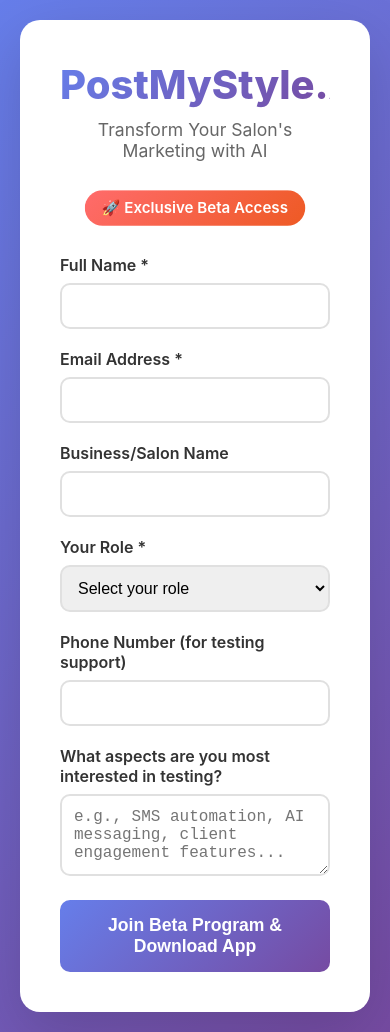
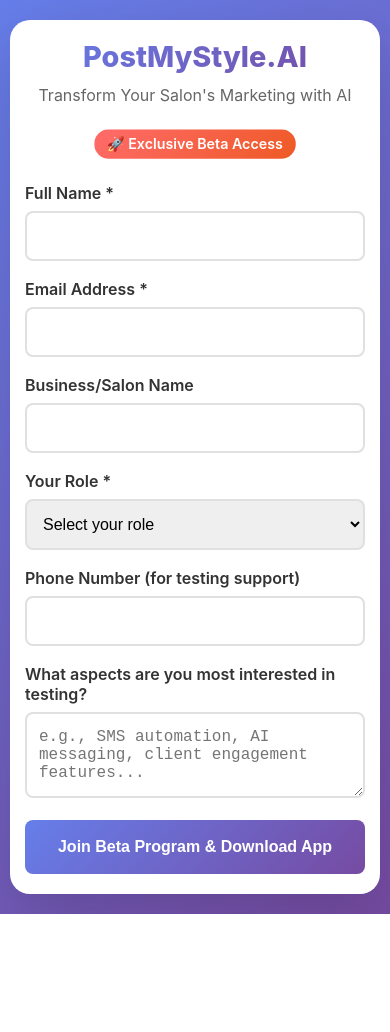
Before and after one commit to cyberlegacydefense/postmystyle-claude-api, a website: page beta-download.html in a window 390 px wide. After the commit the page ends 914 px from the top, so only its background shows below. Drawn offline with Linux system fonts and the light colour scheme.

Commit message:
New beta signup optimized for mobile devise and browser

```diff
--- a/beta-download.html
+++ b/beta-download.html
@@ -2,13 +2,14 @@
 <html lang="en">
 <head>
     <meta charset="UTF-8">
-    <meta name="viewport" content="width=device-width, initial-scale=1.0">
+    <meta name="viewport" content="width=device-width, initial-scale=1.0, user-scalable=no">
     <title>PostMyStyle.AI - Beta Testing Program</title>
     <style>
         * {
             margin: 0;
             padding: 0;
             box-sizing: border-box;
+            -webkit-tap-highlight-color: transparent;
         }
 
         body {
@@ -19,6 +20,8 @@
             align-items: center;
             justify-content: center;
             padding: 20px;
+            -webkit-text-size-adjust: 100%;
+            -ms-text-size-adjust: 100%;
         }
 
         .container {
@@ -94,13 +97,26 @@
             background: linear-gradient(135deg, #667eea, #764ba2);
             color: white;
             border: none;
-            padding: 15px 30px;
-            border-radius: 10px;
-            font-size: 1.1rem;
+            padding: 18px 24px;
+            border-radius: 12px;
+            font-size: 1rem;
             font-weight: 600;
             cursor: pointer;
             width: 100%;
             transition: transform 0.2s ease;
+            line-height: 1.4;
+            text-align: center;
+            display: flex;
+            align-items: center;
+            justify-content: center;
+            gap: 8px;
+            min-height: 56px;
+            text-decoration: none;
+            user-select: none;
+            -webkit-user-select: none;
+            -moz-user-select: none;
+            -ms-user-select: none;
+            touch-action: manipulation;
         }
 
         .btn:hover {
@@ -111,6 +127,13 @@
             opacity: 0.6;
             cursor: not-allowed;
             transform: none;
+        }
+
+        .download-btn {
+            background: linear-gradient(135deg, #28a745, #20c997);
+            margin-bottom: 20px;
+            font-size: 1.1rem;
+            padding: 20px 24px;
         }
 
         .download-section {
@@ -129,11 +152,6 @@
         @keyframes slideIn {
             from { opacity: 0; transform: translateY(20px); }
             to { opacity: 1; transform: translateY(0); }
-        }
-
-        .download-btn {
-            background: linear-gradient(135deg, #28a745, #20c997);
-            margin-bottom: 20px;
         }
 
         .instructions {
@@ -168,6 +186,95 @@
         .success {
             color: #28a745;
             font-weight: 600;
+        }
+
+        /* Mobile Optimizations */
+        @media (max-width: 768px) {
+            body {
+                padding: 10px;
+            }
+
+            .container {
+                padding: 25px 20px;
+                margin: 10px 0;
+            }
+
+            .logo {
+                font-size: 2rem;
+                line-height: 1.2;
+            }
+
+            .subtitle {
+                font-size: 1rem;
+                margin-bottom: 25px;
+            }
+
+            .beta-badge {
+                font-size: 0.85rem;
+                padding: 6px 12px;
+                margin-bottom: 25px;
+            }
+
+            .form-group {
+                margin-bottom: 18px;
+            }
+
+            input, select, textarea {
+                padding: 14px 12px;
+                font-size: 16px; /* Prevents zoom on iOS */
+                border-radius: 8px;
+            }
+
+            .btn {
+                padding: 16px 20px;
+                font-size: 1rem;
+                min-height: 50px;
+                border-radius: 8px;
+            }
+
+            .download-btn {
+                padding: 18px 20px;
+                font-size: 1rem;
+                white-space: nowrap;
+                overflow: hidden;
+                text-overflow: ellipsis;
+            }
+
+            .instructions {
+                padding: 12px;
+                margin-top: 12px;
+            }
+
+            .instructions h4 {
+                font-size: 1rem;
+                margin-bottom: 8px;
+            }
+
+            .instructions ol {
+                margin-left: 16px;
+            }
+
+            .instructions li {
+                font-size: 0.9rem;
+                margin-bottom: 4px;
+                line-height: 1.4;
+            }
+        }
+
+        /* Extra small screens */
+        @media (max-width: 480px) {
+            .container {
+                padding: 20px 15px;
+            }
+
+            .logo {
+                font-size: 1.8rem;
+            }
+
+            .download-btn {
+                font-size: 0.95rem;
+                padding: 16px 15px;
+            }
         }
     </style>
 </head>
@@ -233,7 +340,7 @@
         <p>Thank you for joining! Download the PostMyStyle.AI beta app below:</p>
 
         <a href="#" class="btn download-btn" id="downloadBtn">
-            📱 Download PostMyStyle.AI Beta
+            📱 Download Beta App
         </a>
 
         <div class="instructions">
@@ -346,7 +453,7 @@
         sendDownloadNotification(userData);
 
         // Update button to show downloaded
-        this.textContent = '✅ Downloaded! Check your device';
+        this.textContent = '✅ Downloaded!';
         this.style.background = 'linear-gradient(135deg, #28a745, #20c997)';
     });
 
```
